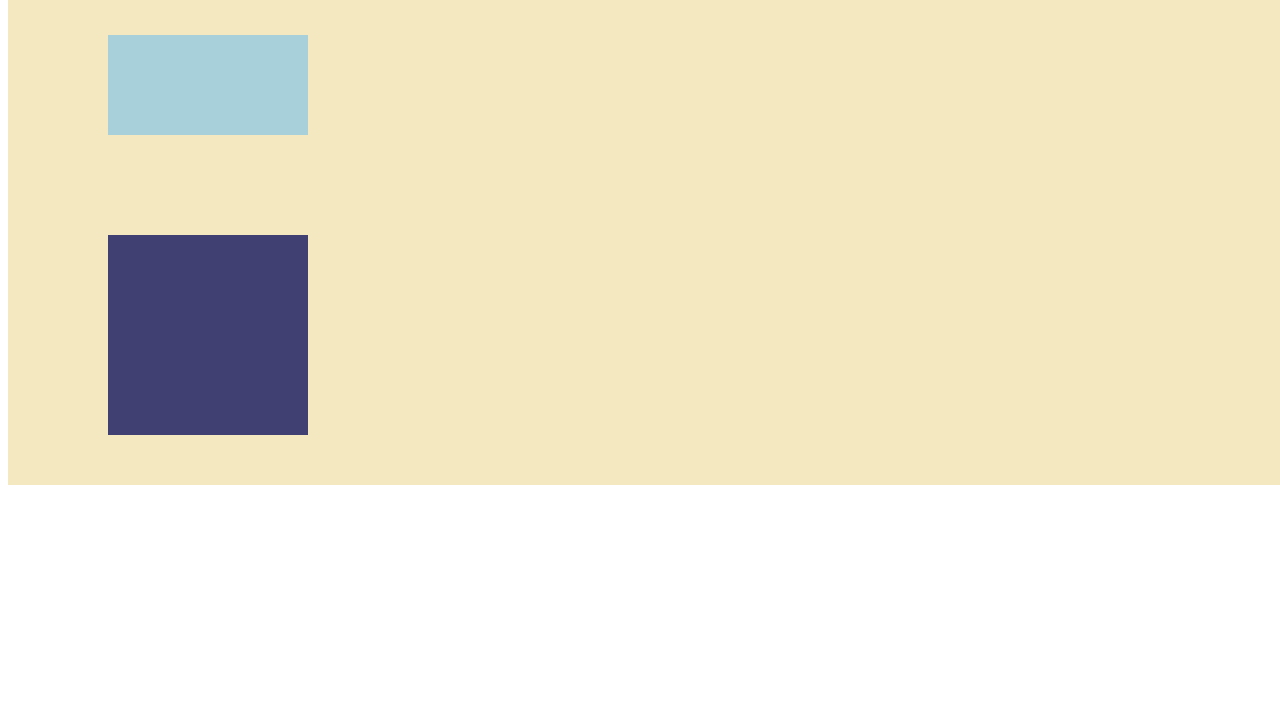
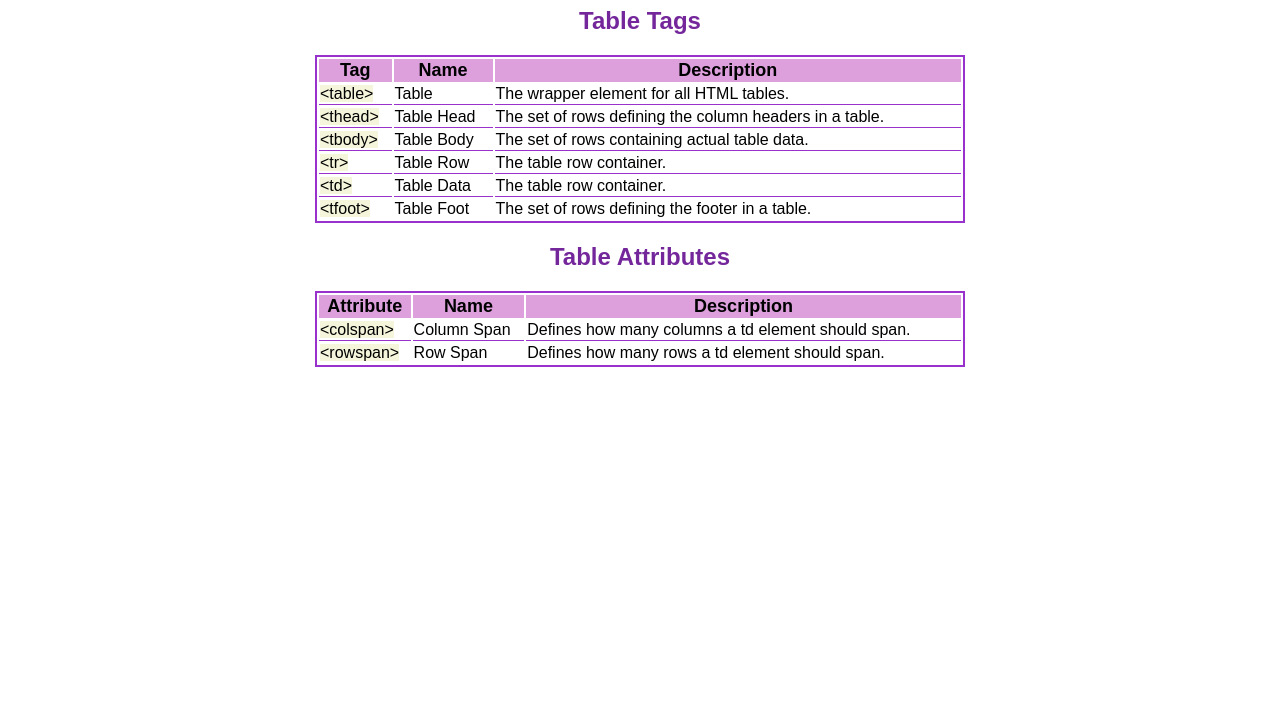
Before and after one commit to leegeepum/codecademy-frontend, a plain HTML site: page index.html in a window 1280 px wide. Shown: the part 73-800 px from the top of the page. Drawn offline with Linux system fonts and the light colour scheme.

Commit message:
Learn CSS: Practice2
- mimic table document

```diff
--- a/index.html
+++ b/index.html
@@ -1,14 +1,81 @@
 <!DOCTYPE html>
-<html>
+<html lang="en">
   <head>
-    <title>Specificity</title>
-    <link href="style.css" type="text/css" rel="stylesheet" />
+    <meta charset="UTF-8" />
+    <meta http-equiv="X-UA-Compatible" content="IE=edge" />
+    <meta name="viewport" content="width=device-width, initial-scale=1.0" />
+    <title>HTML Table Reference</title>
+    <link rel="stylesheet" href="style.css" />
   </head>
-
   <body>
-    <div id="container">
-      <div id="teal" class="block"></div>
-      <div id="purple" class="block"></div>
-    </div>
+    <h1>HTML Table Reference</h1>
+    <h2>Table Tags</h2>
+    <table>
+      <thead>
+        <tr>
+          <th>Tag</th>
+          <th>Name</th>
+          <th>Description</th>
+        </tr>
+      </thead>
+      <tbody>
+        <tr>
+          <td><span>&lt;table&gt;</span></td>
+          <td>Table</td>
+          <td>The wrapper element for all HTML tables.</td>
+        </tr>
+        <tr>
+          <td><span>&lt;thead&gt;</span></td>
+          <td>Table Head</td>
+          <td>The set of rows defining the column headers in a table.</td>
+        </tr>
+        <tr>
+          <td><span>&lt;tbody&gt;</span></td>
+          <td>Table Body</td>
+          <td>The set of rows containing actual table data.</td>
+        </tr>
+        <tr>
+          <td><span>&lt;tr&gt;</span></td>
+          <td>Table Row</td>
+          <td>The table row container.</td>
+        </tr>
+        <tr>
+          <td><span>&lt;td&gt;</span></td>
+          <td>Table Data</td>
+          <td>The table row container.</td>
+        </tr>
+      </tbody>
+      <tfoot>
+        <tr>
+          <td><span>&lt;tfoot&gt;</span></td>
+          <td>Table Foot</td>
+          <td>The set of rows defining the footer in a table.</td>
+        </tr>
+      </tfoot>
+    </table>
+    <h2>Table Attributes</h2>
+    <table>
+      <thead>
+        <tr>
+          <th>Attribute</th>
+          <th>Name</th>
+          <th>Description</th>
+        </tr>
+      </thead>
+      <tbody>
+        <tr>
+          <td><span>&lt;colspan&gt;</span></td>
+          <td>Column Span</td>
+          <td>Defines how many columns a td element should span.</td>
+        </tr>
+      </tbody>
+      <tfoot>
+        <tr>
+          <td><span>&lt;rowspan&gt;</span></td>
+          <td>Row Span</td>
+          <td>Defines how many rows a td element should span.</td>
+        </tr>
+      </tfoot>
+    </table>
   </body>
 </html>
--- a/style.css
+++ b/style.css
@@ -1,23 +1,32 @@
-.block {
-  width: 100px;
-  height: 100px;
-  /* display: block; */
+body {
+  font-family: Arial, Helvetica, sans-serif;
 }
 
-#container {
-  background-color: #f4e8c1;
-  position: absolute;
-  width: 100%;
+table {
+  width: 650px;
+  margin: 0 auto;
+  border: 2px solid #9932cc;
 }
 
-#teal {
-  background-color: #a8d0db;
-  padding: 0 50px;
-  margin: 100px;
+th {
+  font-weight: 900;
+  font-size: large;
+  background-color: #dda0dd;
 }
 
-#purple {
-  background-color: #414073;
-  margin: 50px 100px;
-  padding: 50px;
+tbody td {
+  border-bottom: 1px solid #9932cc;
 }
+
+h1,
+h2 {
+  text-align: center;
+}
+
+h2 {
+  color: #74269b;
+}
+
+span {
+  background-color: #f5f5dc;
+}
```
